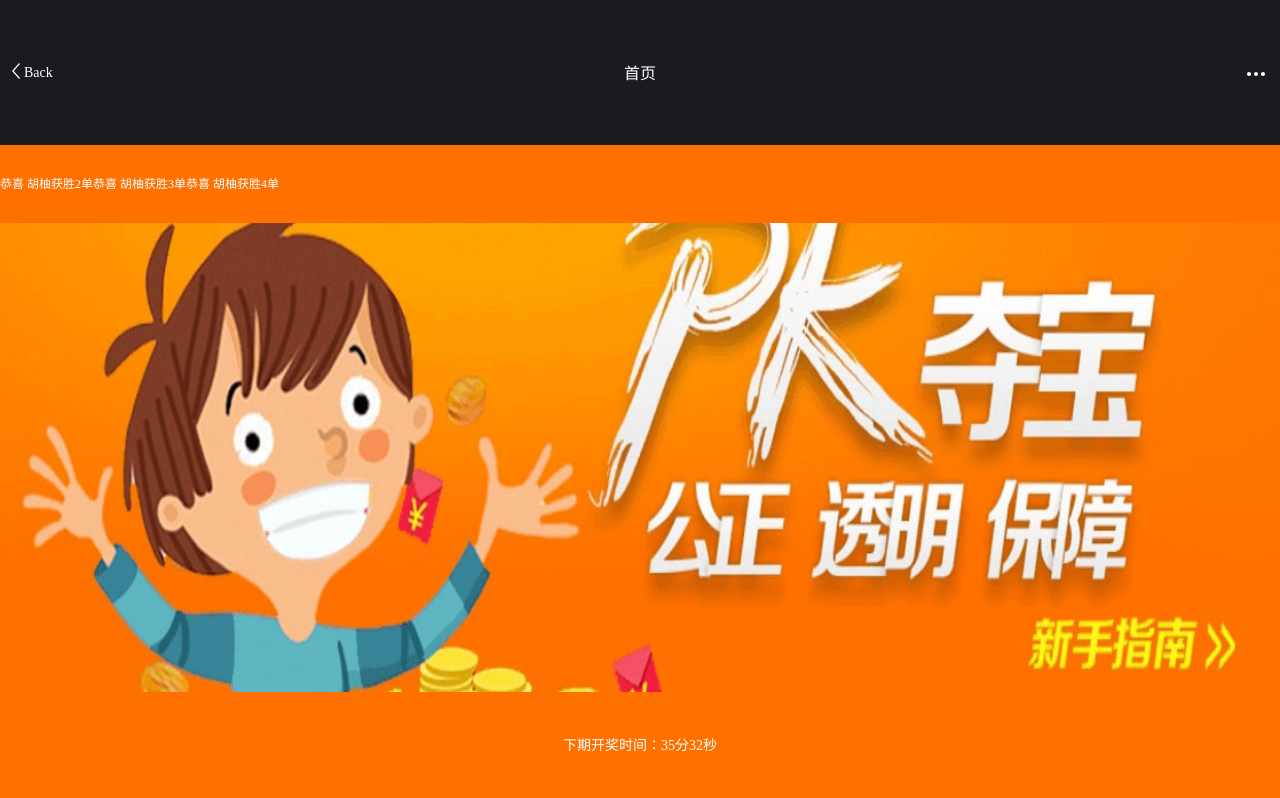
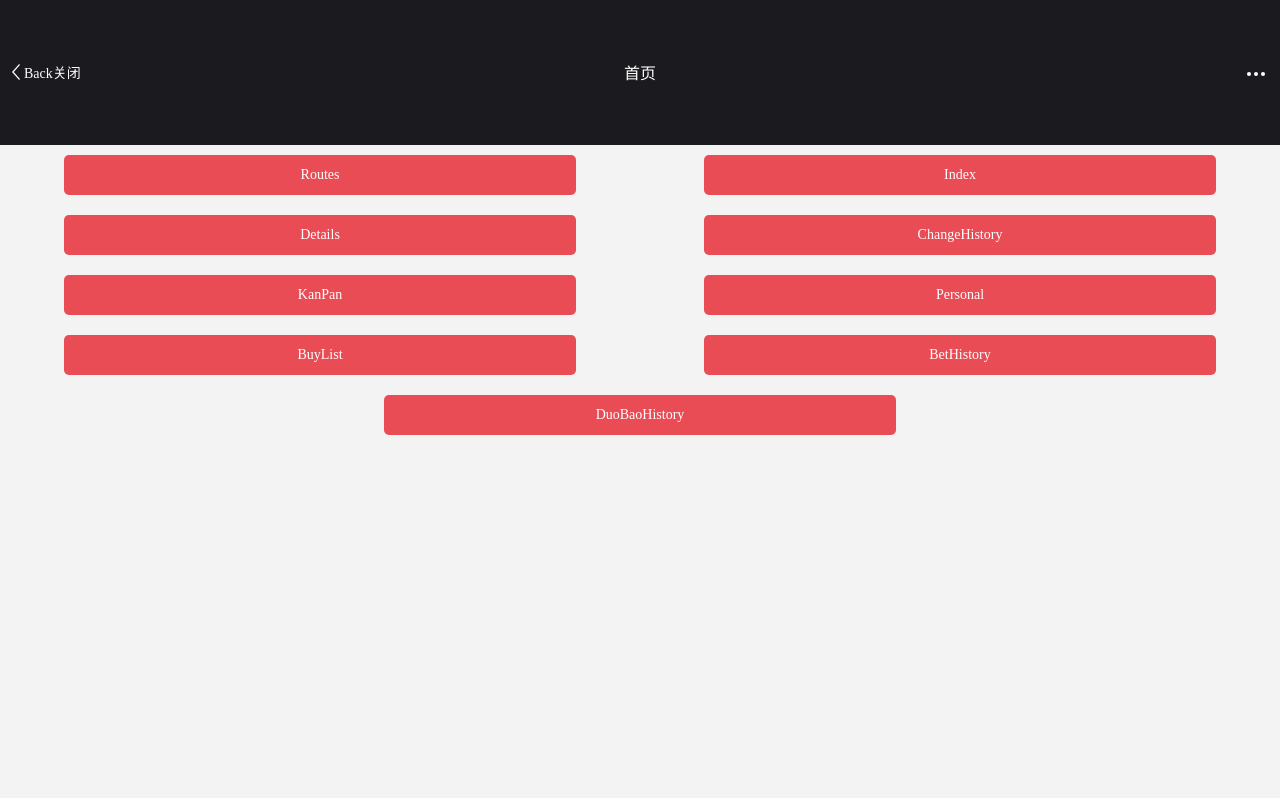
Before and after one commit to hotmanxp/duobao-vue, a Vue app: page /#/ in a window 1280 px wide. Shown: the top 798 px of the page. Built offline with nearby package versions, Linux system fonts and the light colour scheme.

Commit message:
add router page

```diff
--- a/src/components/menu-bar/index.vue
+++ b/src/components/menu-bar/index.vue
@@ -2,7 +2,8 @@
   <div class="menu-bar">
     <div class="back control">
       <span class='back-arrow iconfont icon-fanhui'/>
-      <span>Back</span>
+      <span @click="goBack()">Back</span>
+      <router-link @click="goBack()" tag="span" to="/">关闭</router-link>
     </div>
     <div class="title">{{ title }}</div>
     <div class="menu control"><span class="dot"/><span class="dot"/><span class="dot"/></div>
@@ -10,12 +11,18 @@
 </template>
 
 <script>
+import router from '@/router'
 export default {
   name: 'hello',
   data () {
     return {
       title: '首页'
     }
+  },
+  methods: {
+    goBack: () => {
+      router.go(-1)
+    }
   }
 }
 </script>
--- /dev/null
+++ b/src/pages/routes/index.vue
@@ -0,0 +1,33 @@
+<template>
+  <div class="routes-page page">
+    <router-link class="link-btn" tag="div" v-for="route in  routes" :key="route.name" :to="route.path">{{route.name}}</router-link>
+  </div>
+</template>
+
+<script>
+import {routes} from '@/router/index.js'
+
+export default {
+  data () {
+    return {
+      routes
+    }
+  }
+}
+</script>
+<style lang="less" scoped>
+.routes-page {
+  display: flex;
+  flex-wrap: wrap;
+  justify-content: space-around;
+  .link-btn {
+    margin: 10px;
+    width: 40vw;
+    line-height: 40px;
+    color: #fff;
+    text-align: center;
+    background-color: #e94c55;
+    border-radius: 5px;
+  }
+}
+</style>
--- a/src/router/index.js
+++ b/src/router/index.js
@@ -1,5 +1,6 @@
 import Vue from 'vue'
 import Router from 'vue-router'
+import Routes from '@/pages/routes'
 import Index from '@/pages/index'
 import Details from '@/pages/details-page'
 import ChangeHistory from '@/pages/change-history'
@@ -11,10 +12,14 @@ import DuoBaoHistory from '@/pages/duobao-list'
 
 Vue.use(Router)
 
-export default new Router({
-  routes: [
+const routes = [
   {
     path: '/',
+    name: 'Routes',
+    component: Routes
+  },
+  {
+    path: '/index',
     name: 'Index',
     component: Index
   },
@@ -54,4 +59,7 @@ export default new Router({
     component: DuoBaoHistory
   }
 ]
+export default new Router({
+  routes
 })
+export { routes }
```
Lines whose indentation alone changed are shown as unchanged.
